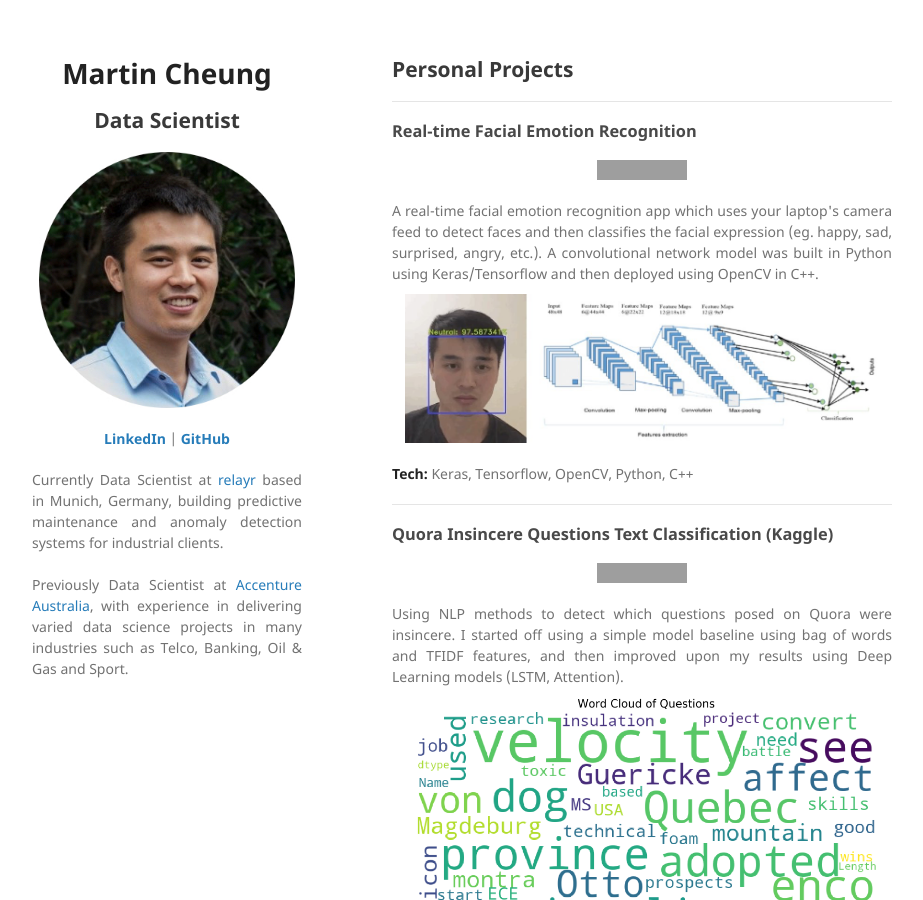
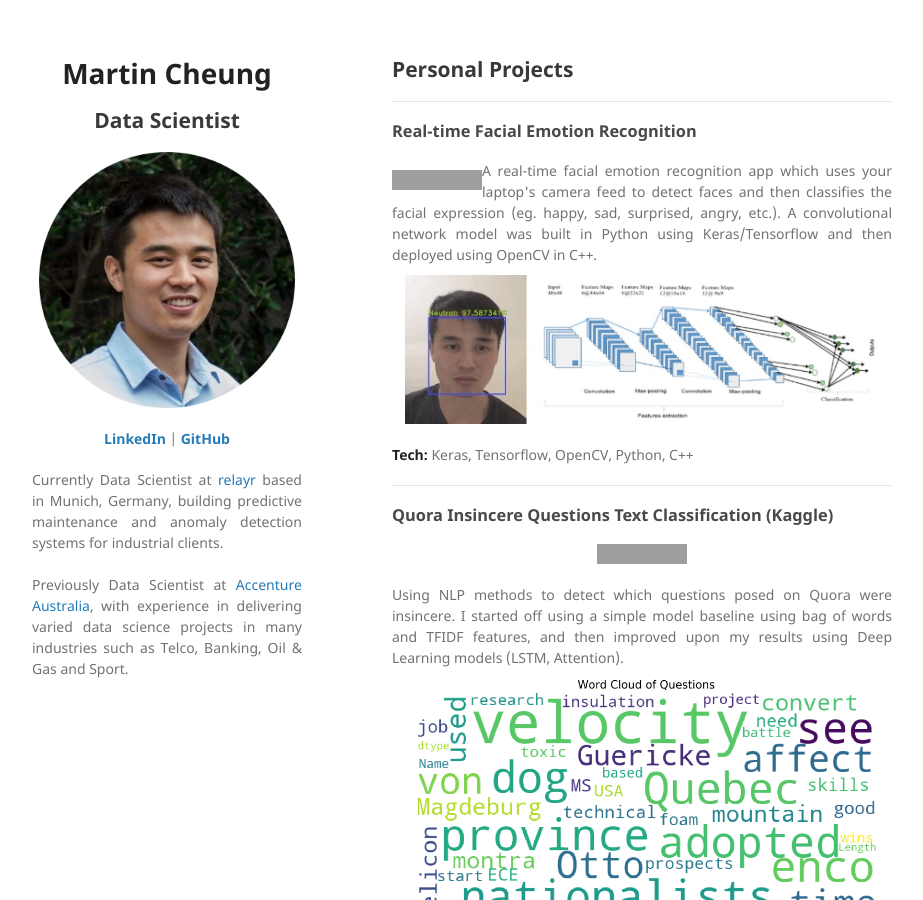
Before and after one commit to martycheung/martycheung.github.io, a Jekyll site: the page built from index.md, in a window 1280 px wide and 900 px high. Shown: the whole window, without its empty margins (178-1101 px from the left). Built offline with Jekyll 4.4.1, drawn with Linux system fonts in a browser that asks for light colours; our own code applies the rules of GitHub Pages for plain Markdown files; grey boxes are pictures that could not be loaded.

Commit message:
Update index.md

```diff
--- a/index.md
+++ b/index.md
@@ -3,7 +3,7 @@
 ---
 
 ### Real-time Facial Emotion Recognition
-<a href="https://martycheung.shinyapps.io/bayesian-network-visualisation/"><img src="https://img.shields.io/badge/Github-View_On_Github-blue?logo=Github"/></a>
+<a href="https://martycheung.shinyapps.io/bayesian-network-visualisation/"><img align="left" src="https://img.shields.io/badge/Github-View_On_Github-blue?logo=Github"/></a>
 
 <div style="text-align: justify">
 A real-time facial emotion recognition app which uses your laptop's camera feed to detect faces and then classifies the facial expression (eg. happy, sad, surprised, angry, etc.). A convolutional network model was built in Python using Keras/Tensorflow and then deployed using OpenCV in C++.
```
